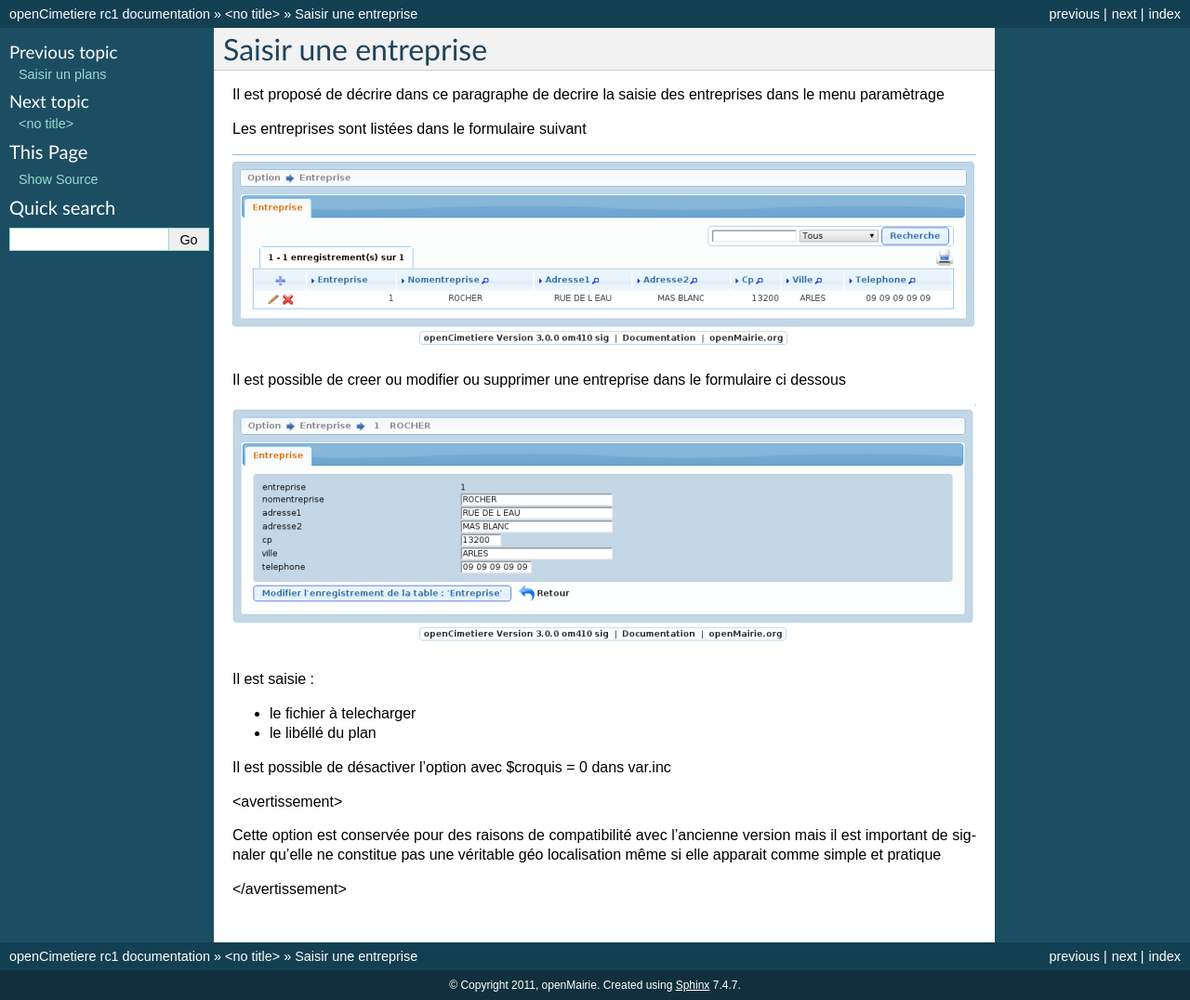
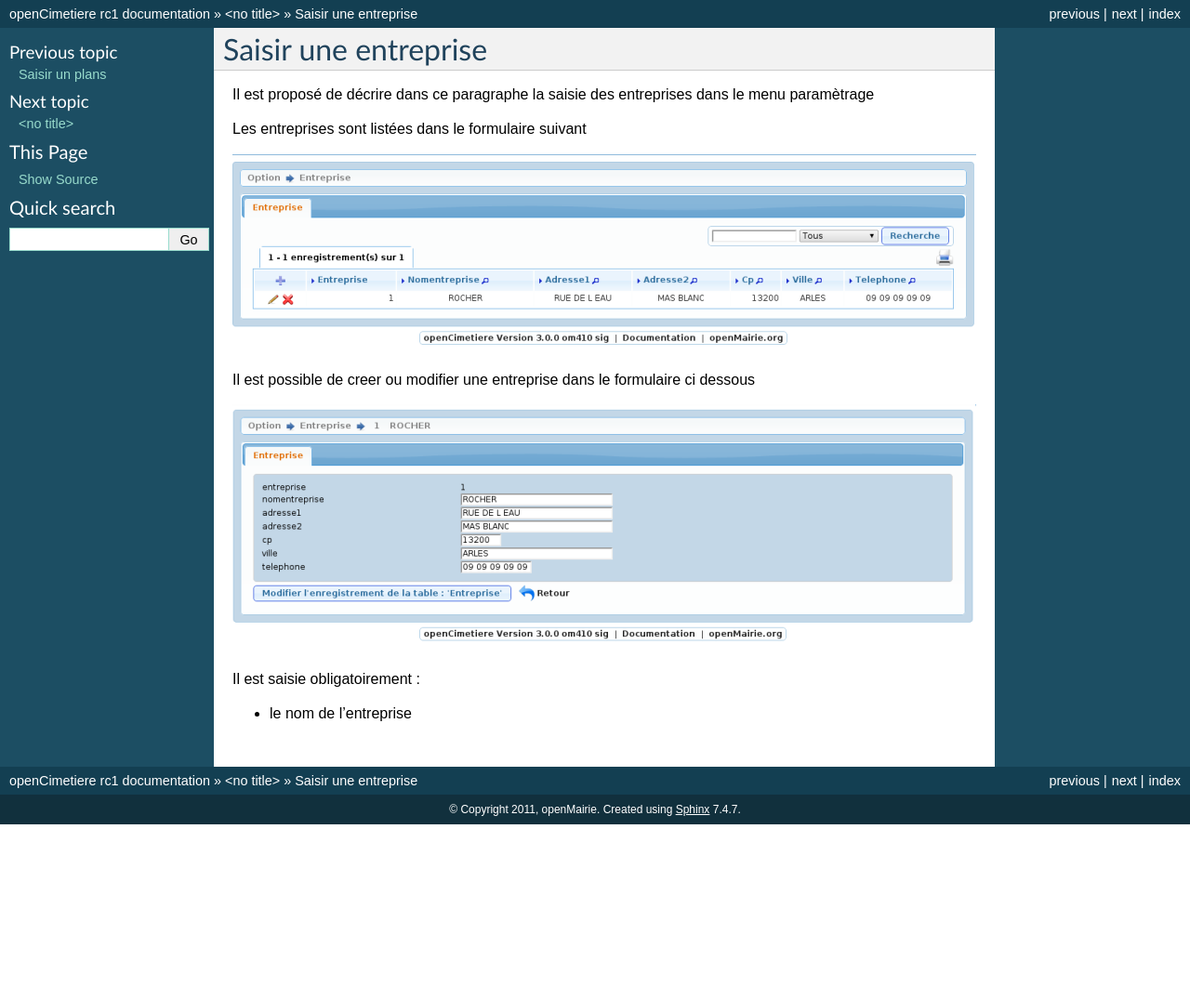
Before and after one commit to KevinFoisnet/opencimetiere-documentation, a Sphinx documentation site: the page built from source/parametrage/entreprise.rst, in a window 1280 px wide. Shown: the whole page at 93% size. Built offline with Sphinx 7.4.7, drawn with Linux system fonts in a browser that asks for light colours; pages that are not in the unit, such as notebooks, are missing from menus; after the commit the page ends 900 px from its top, so only the background shows below that.

Commit message:
mise au point pdf

```diff
--- a/source/integration/geolocalisation.rst
+++ b/source/integration/geolocalisation.rst
@@ -58,9 +58,6 @@ Elles doivent être déclarées dans dyn/var.inc ::
     1= vue active
     0= vue non active
 
-Attention dans parcelle, la zone parcelle est obligatoire et la zone surface est
-nécessaire pour le calcul de la surface du terrain.
-
 ===========================================
 La mise en place de lien sur un SIG externe
 ===========================================
--- a/source/parametrage/entreprise.rst
+++ b/source/parametrage/entreprise.rst
@@ -6,7 +6,7 @@ Saisir une entreprise
 
 
 
-Il est proposé de décrire dans ce paragraphe de decrire la saisie des
+Il est proposé de décrire dans ce paragraphe la saisie des
 entreprises dans le menu paramètrage
 
 
@@ -15,24 +15,11 @@ Les entreprises sont listées dans le formulaire suivant
 .. image:: ../_static/tab_entreprise.png
 
 
-Il est possible de creer ou modifier ou supprimer une entreprise dans le formulaire ci dessous
+Il est possible de creer ou modifier une entreprise dans le formulaire ci dessous
 
 .. image:: ../_static/form_entreprise.png
 
 
-Il est saisie :
+Il est saisie obligatoirement :
 
-- le fichier à telecharger
-
-- le libéllé du plan
-
-Il est possible de désactiver l'option avec $croquis = 0 dans var.inc
-
-<avertissement>
-
-Cette option est conservée pour des raisons de compatibilité avec
-l'ancienne version mais il est important de signaler qu'elle ne
-constitue pas une véritable géo localisation même si elle apparait
-comme simple et pratique
-
-</avertissement>
+- le nom de l'entreprise
--- a/source/parametrage/index.rst
+++ b/source/parametrage/index.rst
@@ -7,7 +7,7 @@ Nous vous proposons dans ce chapitre d'utiliser le parametrage
 
 .. toctree::
 
-    principe_parametrage
+    principe_parametrage.rst
     cimetiere.rst
     zone.rst
     voie.rst
```
Also changed, not shown: source/operation/index.rst (+5 -5 lines), source/utilisation/travaux.rst (+0 -9 lines).
